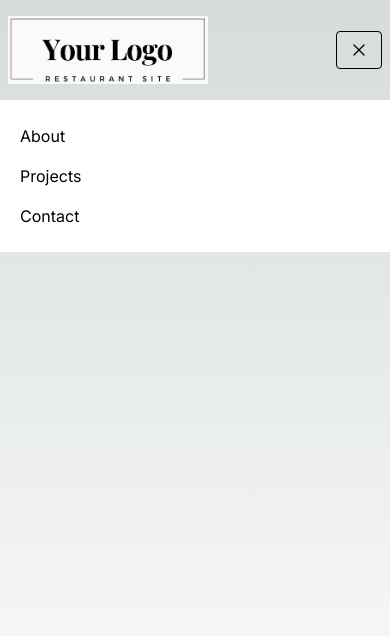
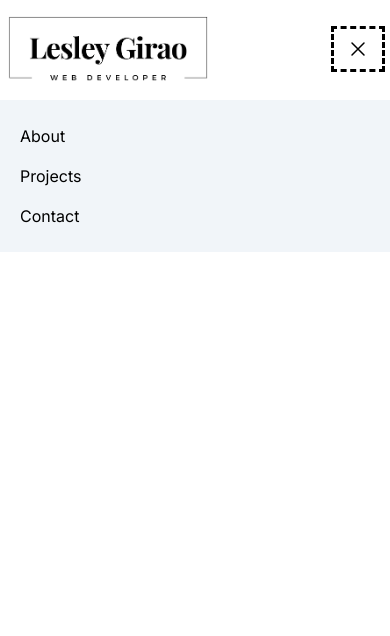
Before and after one commit to lgirao/nextjs-portfolio, a Next.js app: page / in a window 390 px wide. Both pictures are taken after a click on the button 359 px from the left and 49 px from the top of the page. Shown: the top 636 px of the page. Built offline with nearby package versions, Linux system fonts and the light colour scheme.

Commit message:
logo update, mobile menu icon focus, styles

```diff
--- a/app/components/MenuOverlay.jsx
+++ b/app/components/MenuOverlay.jsx
@@ -3,7 +3,7 @@ import NavLink from "./NavLink";
 
 const MenuOverlay = ({ links }) => {
   return (
-    <div className="absolute left-0 top-20 w-full mt-5 bg-white">
+    <div className="absolute left-0 top-20 w-full mt-5 bg-slate-100">
         <ul className="py-4 items-center">
           {links.map((link, index) => (
             <li key={index} className="leading-10 px-5">
--- a/app/components/Navbar.jsx
+++ b/app/components/Navbar.jsx
@@ -34,7 +34,7 @@ const Navbar = () => {
                         href={"/"}
                     >
                         <Image
-                            src="/Logo-Restaurant-Site.png"
+                            src="/Logo_Web_Developer.png"
                             width="200"
                             height="200"
                             //className={}
@@ -46,16 +46,16 @@ const Navbar = () => {
                     {!navbarOpen ? (
                         <button
                           onClick={() => setNavbarOpen(true)}
-                          className="flex items-center px-3 py-2 border rounded border-black text-black"
+                          className="flex items-center px-3 py-2 text-black focus:outline-dashed"
                         >
-                            <FaBars className="h-5 w-5" />
+                            <FaBars className="h-6 w-6" />
                         </button>
                     ) : (
                         <button
                           onClick={() => setNavbarOpen(false)}
-                          className="flex items-center px-3 py-2 border rounded border-black text-black"
+                          className="flex items-center px-3 py-2 text-black focus:outline-dashed"
                         >
-                          <HiOutlineXMark className="h-5 w-5" />
+                          <HiOutlineXMark className="h-6 w-6" />
                         </button>
                     )}
                     {navbarOpen ? <MenuOverlay links={navLinks} /> : null}
--- a/app/globals.css
+++ b/app/globals.css
@@ -18,10 +18,10 @@
 
 body {
   color: rgb(var(--foreground-rgb));
-  background: linear-gradient(
+  /* background: linear-gradient(
       to bottom,
       transparent,
       rgb(var(--background-end-rgb))
     )
-    rgb(var(--background-start-rgb));
+    rgb(var(--background-start-rgb)); */
 }
```
Also changed, not shown: public/Logo-Restaurant-Site.png (deleted), public/Logo_Web_Developer.png (added).
